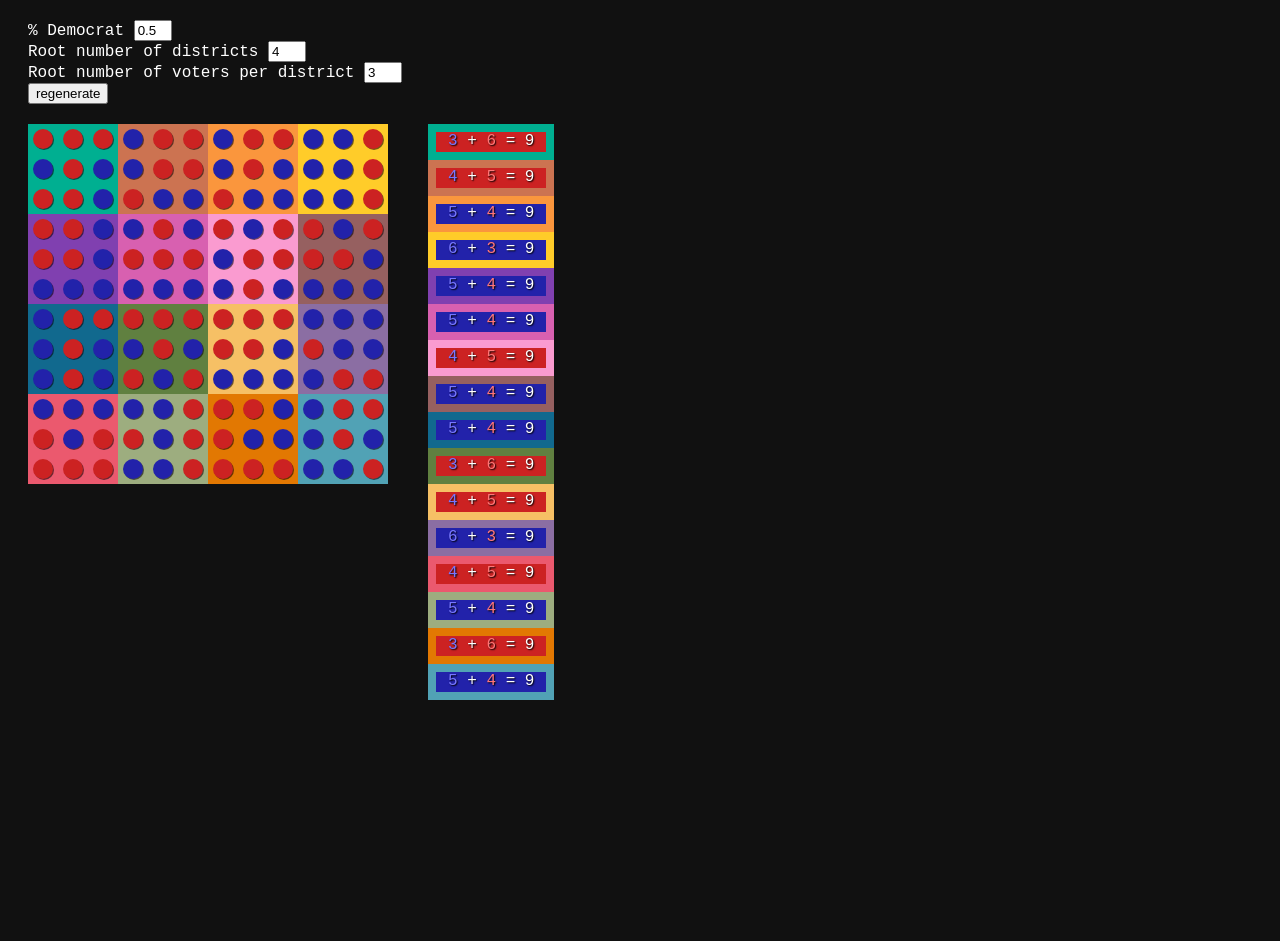
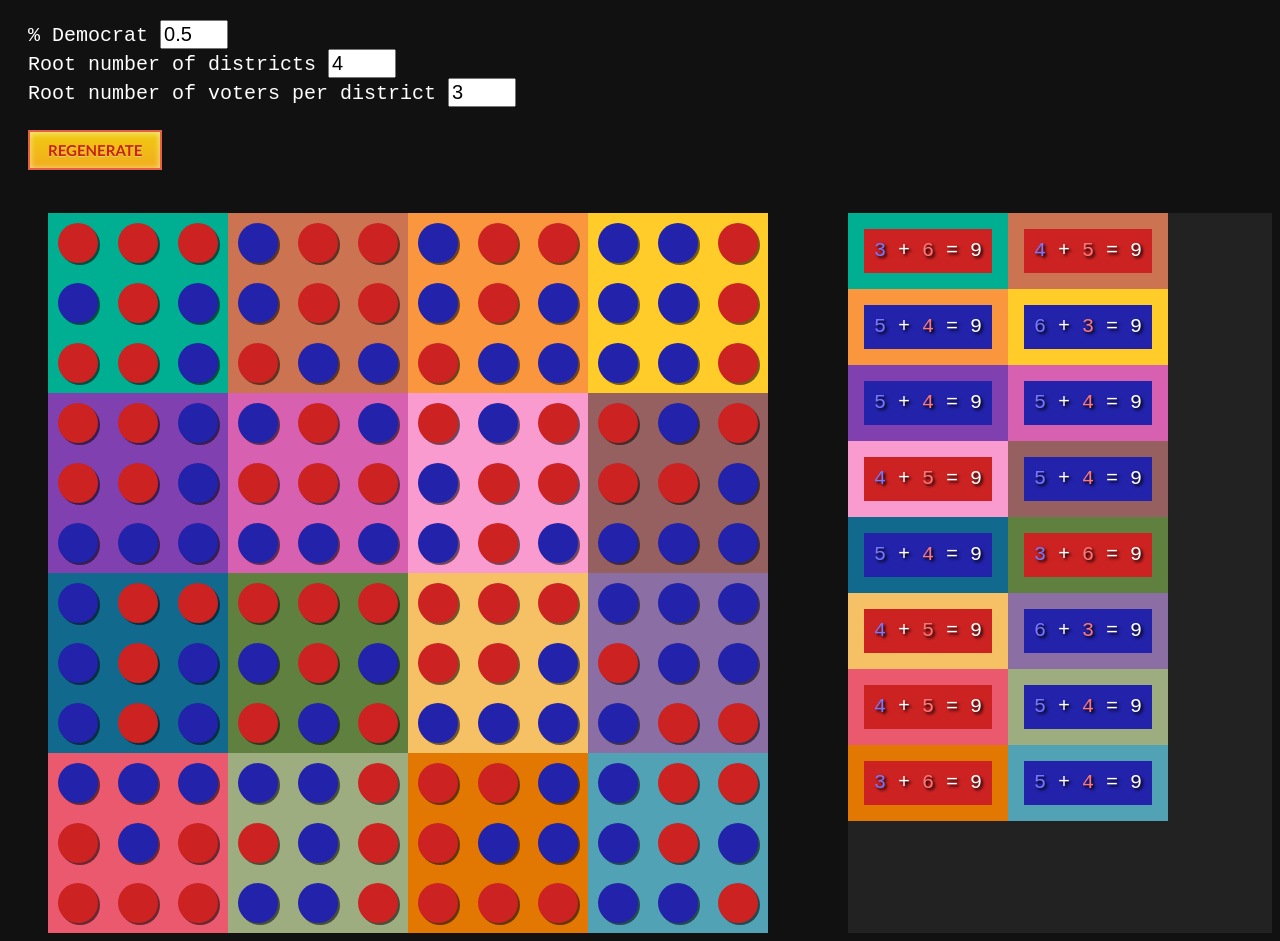
Before and after one commit to Persola/gerrymandering-game, a plain HTML site: page sim.html in a window 1280 px wide. Before the commit the page ends 800 px from the top, so only its background shows below. Drawn offline with Linux system fonts and the light colour scheme.

Commit message:
upscale; arrange district selectors in grid

```diff
--- a/sim.css
+++ b/sim.css
@@ -2,6 +2,11 @@ body {
   background-color: #111;
   color: #fff;
   font-family: Courier New, Courier, monospace;
+  font-size: 20px;
+}
+
+input {
+  font-size: 20px;
 }
 
 #controls {
@@ -9,24 +14,24 @@ body {
 }
 
 .button {
-  height: 20px;
-  width: 60px;
+  height: 40px;
+  width: 120px;
 }
 
 #map {
   display: grid;
-  margin-left: 20px;
+  margin-left: 40px;
 }
 
 .voter {
 }
 
 .voterAffiliation {
-  width: 20px;
-  height: 20px;
-  margin: 5px auto;
-  border-radius: 10px;
-  box-shadow: 1px 1px rgba(1, 1, 1, 0.55);
+  width: 40px;
+  height: 40px;
+  margin: 10px auto;
+  border-radius: 20px;
+  box-shadow: 2px 2px rgba(1, 1, 1, 0.55);
 }
 
 .lastVotedDem {
@@ -44,9 +49,8 @@ body {
 
 #districtSelectorPanel {
   color: white;
-  margin-left: 40px;
+  margin-left: 80px;
   background-color: #222;
-  display: inline-block;
 }
 
 #sim {
@@ -54,15 +58,16 @@ body {
 }
 
 .districtSelector {
-  height: 20px;
+  height: 30px;
   text-align: center;
   background-color: #444;
-  text-shadow: 1px 1px 1.5px #000;
-  padding: 0 12px;
+  text-shadow: 2px 2px 3px #000;
+  padding: 10px 10px 4px 10px;
+  display: inline-block;
 }
 
 input {
-  width: 30px;
+  width: 60px;
 }
 
 .demCount {
@@ -80,3 +85,27 @@ input {
 .rep {
   background-color: #c22;
 }
+
+.myButton {
+	box-shadow:inset 0px 1px 6px 0px #f9eca0;
+	background:linear-gradient(to bottom, #f0c911 5%, #f2ab1e 100%);
+	background-color:#f0c911;
+	border:2px solid #e65f44;
+	display:inline-block;
+	cursor:pointer;
+	color:#c92200;
+	font-family:Trebuchet MS;
+	font-size:15px;
+	font-weight:bold;
+	padding:9px 18px;
+	text-decoration:none;
+	text-shadow:0px 1px 0px #ded17c;
+}
+.myButton:hover {
+	background:linear-gradient(to bottom, #f2ab1e 5%, #f0c911 100%);
+	background-color:#f2ab1e;
+}
+.myButton:active {
+	position:relative;
+	top:1px;
+}
--- a/sim.html
+++ b/sim.html
@@ -13,9 +13,10 @@
       <label for="rootVotersPerDist">Root number of voters per district</label>
       <input type="text" id="rootVotersPerDist" name="rootVotersPerDist" value="3">
       <br />
-      <button onClick="generate()">regenerate</button>
-      <!-- <br />
-      <button onClick="runGeneral()">general</button> -->
+      <br />
+      <a href="#" class="myButton" onClick="generate()">REGENERATE</a>
+      <br />
+      <br />
     </div>
     <div id="sim"></div>
   </body>
--- a/sim.js
+++ b/sim.js
@@ -141,8 +141,8 @@ const render = () => {
 const renderMap = (voterData) => {
   const mapDom = document.createElement('div');
   mapDom.id = 'map';
-  mapDom.style['grid-template-rows'] = '30px '.repeat(rootTotalVoters);
-  mapDom.style['grid-template-columns'] = '30px '.repeat(rootTotalVoters);
+  mapDom.style['grid-template-rows'] = '60px '.repeat(rootTotalVoters);
+  mapDom.style['grid-template-columns'] = '60px '.repeat(rootTotalVoters);
 
   for (voterRowData of voterData) {
     for (voterData of voterRowData) {
@@ -170,6 +170,8 @@ const districtCounts = (voters) => {
 const renderDistrictSelectorPanel = (districtCounts) => {
   const districtSelectorPanel = document.createElement('div');
   districtSelectorPanel.id = 'districtSelectorPanel';
+  // districtSelectorPanel.style['grid-template-rows'] = '120px '.repeat(rootNumDistricts);
+  // districtSelectorPanel.style['grid-template-columns'] = '60px '.repeat(rootNumDistricts);
 
   for (let distId = 0; distId < numDistricts; distId++) {
     const districtSelector = document.createElement('div');
@@ -240,7 +242,7 @@ const assignVoterToDistrict = (voterId, districtId) => {
 
 const dsStyle = (districtId) => {
   return `
-    .districtSelector[data-district-id="${districtId}"] { border: 8px solid #${DIST_ID_TO_COLOR[districtId]}; }
+    .districtSelector[data-district-id="${districtId}"] { border: 16px solid #${DIST_ID_TO_COLOR[districtId]}; }
     .district-${districtId} { background-color: #${DIST_ID_TO_COLOR[districtId]}; }
   `
 };
@@ -250,6 +252,7 @@ const applyDynamicStyles = () => {
   for (let distId = 0; distId < numDistricts; distId++) {
     styleText += dsStyle(distId);
   }
+  styleText += ` #districtSelectorPanel { width: ${180 * rootNumDistricts}px; } `;
   let styleEl = document.createElement('style');
   styleEl.innerHTML = styleText;
   $('script').parentNode.insertBefore(styleEl, $('script'));
```
